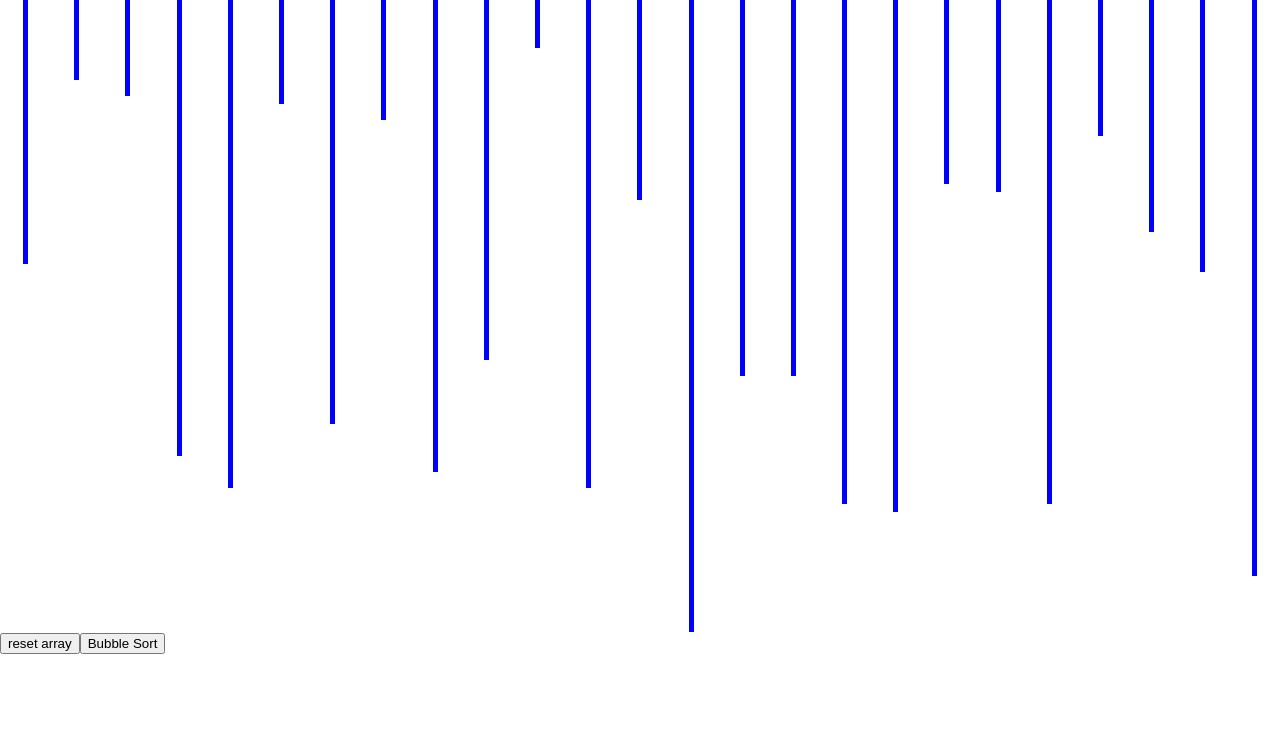
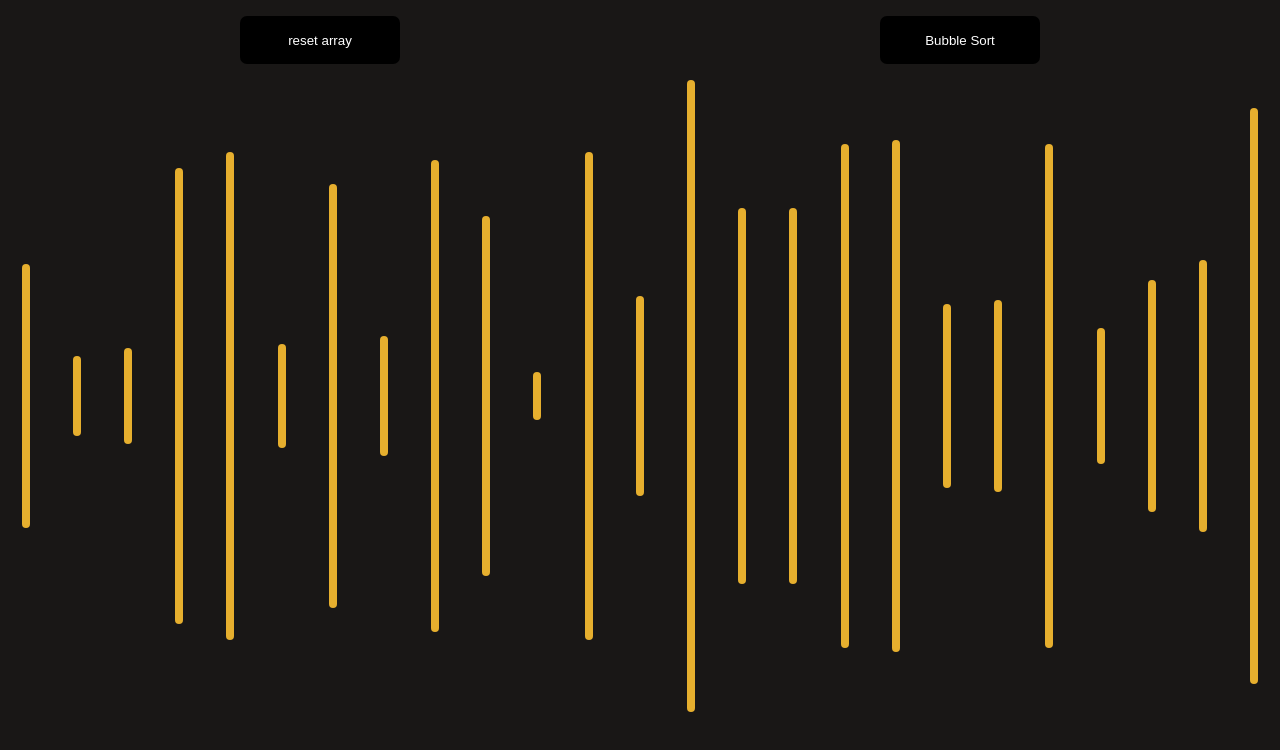
Before and after one commit to prayagcbose/sortingVisualizer, a React (Create React App) app: page / in a window 1280 px wide. Shown: the top 750 px of the page. Built offline with nearby package versions, Linux system fonts and the light colour scheme.

Commit message:
bubblesort working and color added

```diff
--- a/src/algorithms/BubbleSort.js
+++ b/src/algorithms/BubbleSort.js
@@ -9,6 +9,7 @@ const BubbleSort = (arr1) => {
 			animations.push([j, j - 1]);
 			if (arr[j] < arr[j - 1]) {
 				changeHeight.push(true, false);
+
 				temp = arr[j - 1];
 				arr[j - 1] = arr[j];
 				arr[j] = temp;
@@ -17,6 +18,7 @@ const BubbleSort = (arr1) => {
 			}
 		}
 	}
+
 	return { animations, changeHeight };
 };
 
--- a/src/components/Main/Main.css
+++ b/src/components/Main/Main.css
@@ -1,9 +1,33 @@
 .line {
-	width: 5px;
-	background-color: blue;
+	width: 8px;
+	background-color: #e6af2e;
+	border-radius: 5px;
 }
 
 .outerDiv {
 	display: flex;
 	justify-content: space-around;
+	align-items: center;
 }
+
+.outerBtn {
+	display: flex;
+	justify-content: space-around;
+	margin-top: 1rem;
+	margin-bottom: 1rem;
+}
+
+.button {
+	border: none;
+	background-color: black;
+	color: white;
+	width: 10rem;
+	height: 3rem;
+	border-radius: 7px;
+	box-shadow: gray;
+}
+
+.button:hover {
+	background-color: white;
+	color: black;
+}
--- a/src/components/Main/Main.jsx
+++ b/src/components/Main/Main.jsx
@@ -1,11 +1,15 @@
 import React, { useState, useEffect } from "react";
 import "./Main.css";
 import BubbleSort from "../../algorithms/BubbleSort";
+
+const PRIMARY_COLOR = "#E6AF2E";
+const SECONDARY_COLOR = "#429EA6";
 
 function Main() {
 	const [array, setArray] = useState([]);
 	const [changeHeight, setChangeHeight] = useState();
 	const [animations, setAnimations] = useState();
+	const [stop, setStop] = useState(false);
 	useEffect(() => {
 		resetArray();
 	}, []);
@@ -18,6 +22,10 @@ function Main() {
 			array.push(random);
 		}
 		setArray(array);
+		const lines = document.getElementsByClassName("line");
+		for (let i = 0; i < lines.length; i++) {
+			lines[i].style.backgroundColor = PRIMARY_COLOR;
+		}
 	};
 
 	const bubbleSort = () => {
@@ -27,8 +35,8 @@ function Main() {
 		const lines = document.getElementsByClassName("line");
 		let colors = "pink";
 		for (let i in animations) {
-			setTimeout(() => {
-				colors = i % 2 === 0 ? "pink" : "blue";
+			const id = setTimeout(() => {
+				colors = i % 2 === 0 ? SECONDARY_COLOR : PRIMARY_COLOR;
 				const [idx1, idx2] = animations[i];
 				const lineStyle1 = lines[idx1].style;
 				const lineStyle2 = lines[idx2].style;
@@ -40,6 +48,9 @@ function Main() {
 					lineStyle1.height = lineStyle2.height;
 					lineStyle2.height = temp;
 				}
+				if (i % 2 !== 0) {
+					lineStyle1.backgroundColor = "green";
+				}
 			}, i * 100);
 		}
 	};
@@ -50,13 +61,19 @@ function Main() {
 
 	return (
 		<>
+			<div className="outerBtn">
+				<button className="button" onClick={() => resetArray()}>
+					reset array
+				</button>
+				<button className="button" onClick={() => bubbleSort()}>
+					Bubble Sort
+				</button>
+			</div>
 			<div className="outerDiv">
 				{array.map((item, idx) => (
 					<div key={idx} className="line" style={{ height: `${item}vh` }}></div>
 				))}
 			</div>
-			<button onClick={() => resetArray()}>reset array</button>
-			<button onClick={() => bubbleSort()}>Bubble Sort </button>
 		</>
 	);
 }
--- a/src/index.css
+++ b/src/index.css
@@ -1,13 +1,14 @@
 body {
-  margin: 0;
-  font-family: -apple-system, BlinkMacSystemFont, 'Segoe UI', 'Roboto', 'Oxygen',
-    'Ubuntu', 'Cantarell', 'Fira Sans', 'Droid Sans', 'Helvetica Neue',
-    sans-serif;
-  -webkit-font-smoothing: antialiased;
-  -moz-osx-font-smoothing: grayscale;
+	margin: 0;
+	font-family: -apple-system, BlinkMacSystemFont, "Segoe UI", "Roboto", "Oxygen",
+		"Ubuntu", "Cantarell", "Fira Sans", "Droid Sans", "Helvetica Neue",
+		sans-serif;
+	-webkit-font-smoothing: antialiased;
+	-moz-osx-font-smoothing: grayscale;
+	background-color: #191716;
 }
 
 code {
-  font-family: source-code-pro, Menlo, Monaco, Consolas, 'Courier New',
-    monospace;
+	font-family: source-code-pro, Menlo, Monaco, Consolas, "Courier New",
+		monospace;
 }
```
Also changed, not shown: src/algorithms/MergeSort.js (added, +41 -0 lines), public/colors.png (added).
